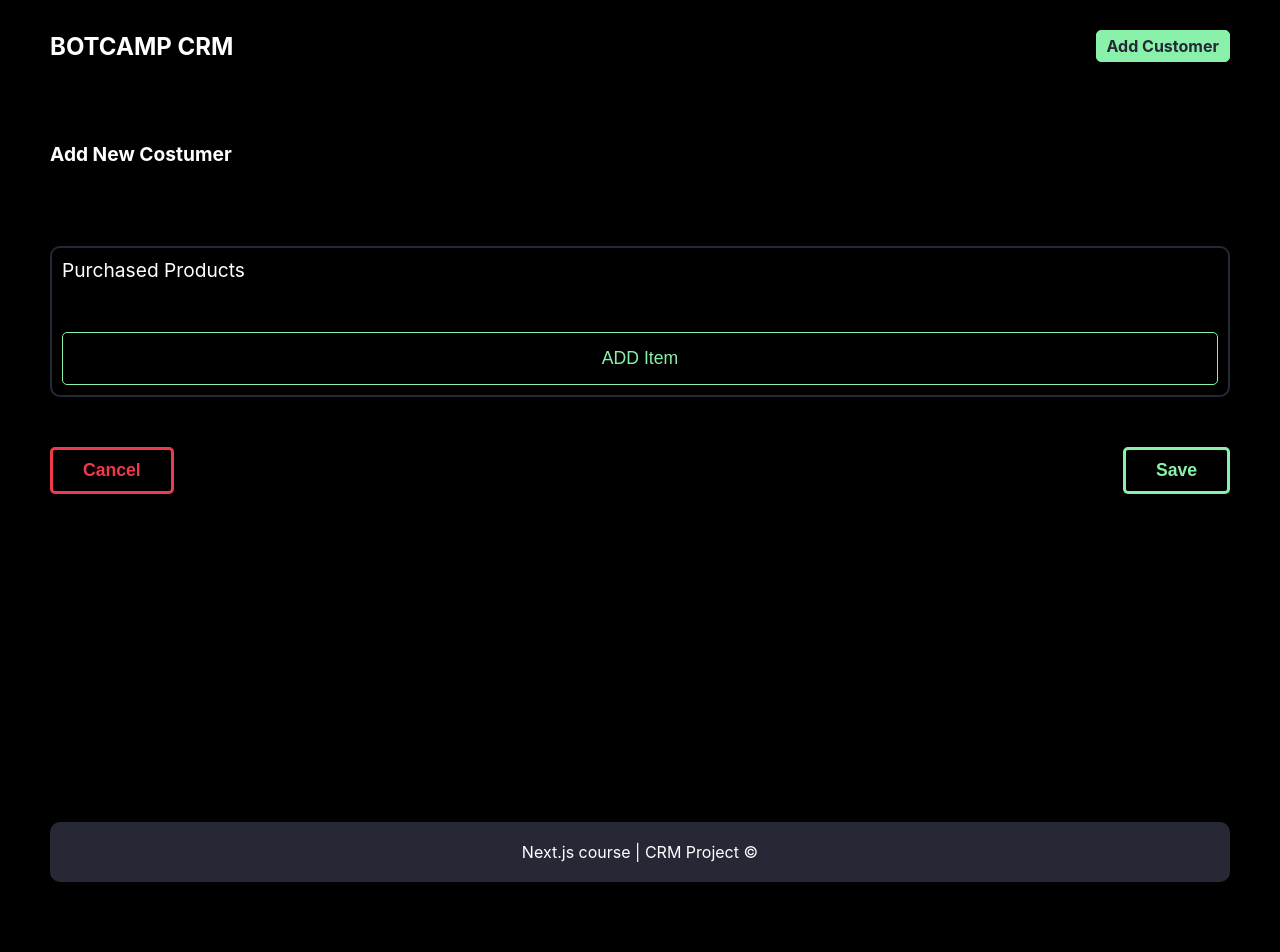
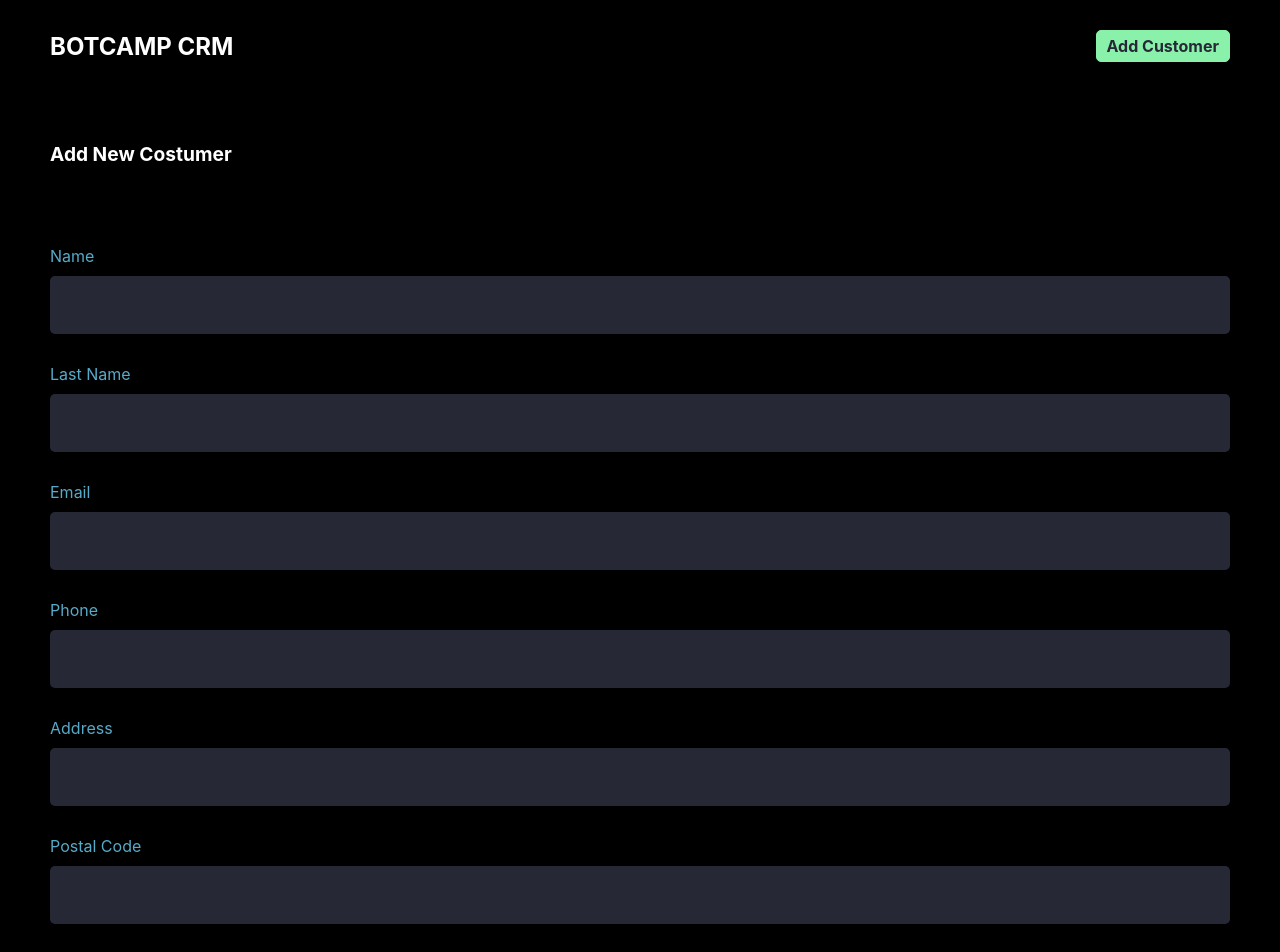
Before and after one commit to neda-vaheb/CRM, a Next.js app in the folder crm/: page /add-customer in a window 1280 px wide. Shown: the top 952 px of the page. Before the commit the page ends 892 px from the top, so only its background shows below. Built offline with nearby package versions, Linux system fonts and the light colour scheme.

Commit message:
add customer form was created

```diff
--- a/crm/components/module/Form.js
+++ b/crm/components/module/Form.js
@@ -1,12 +1,67 @@
-import React from 'react'
-import ItemList from './ItemList'
+import React from "react";
+import ItemList from "./ItemList";
+import FormInput from "./FormInput";
 
-function Form({form ,setForm}) {
+function Form({ form, setForm }) {
+  const changeHandler = (e) => {
+    const { name, value } = e.target;
+    setForm({ ...form, [name]: value });
+  };
   return (
     <div>
-      <ItemList form={form} setForm={setForm}/>
+      <FormInput
+        type="text"
+        name="name"
+        value={form.name}
+        label="Name"
+        onChange={changeHandler}
+      />
+      <FormInput
+        type="text"
+        name="lastName"
+        value={form.lastName}
+        label="Last Name"
+        onChange={changeHandler}
+      />
+      <FormInput
+        type="text"
+        name="email"
+        value={form.email}
+        label="Email"
+        onChange={changeHandler}
+      />
+      <FormInput
+        type="tel"
+        name="phone"
+        value={form.phone}
+        label="Phone"
+        onChange={changeHandler}
+      />
+      <FormInput
+        type="text"
+        name="address"
+        value={form.address}
+        label="Address"
+        onChange={changeHandler}
+      />
+      <FormInput
+        type="text"
+        name="postalCode"
+        value={form.postalCode}
+        label="Postal Code"
+        onChange={changeHandler}
+      />
+      <FormInput
+        type="date"
+        name="date"
+        value={form.date}
+        label="Date"
+        onChange={changeHandler}
+      />
+
+      <ItemList form={form} setForm={setForm} />
     </div>
-  )
+  );
 }
 
-export default Form
+export default Form;
```
Also changed, not shown: crm/components/module/ItemList.js (+11 -4 lines).
